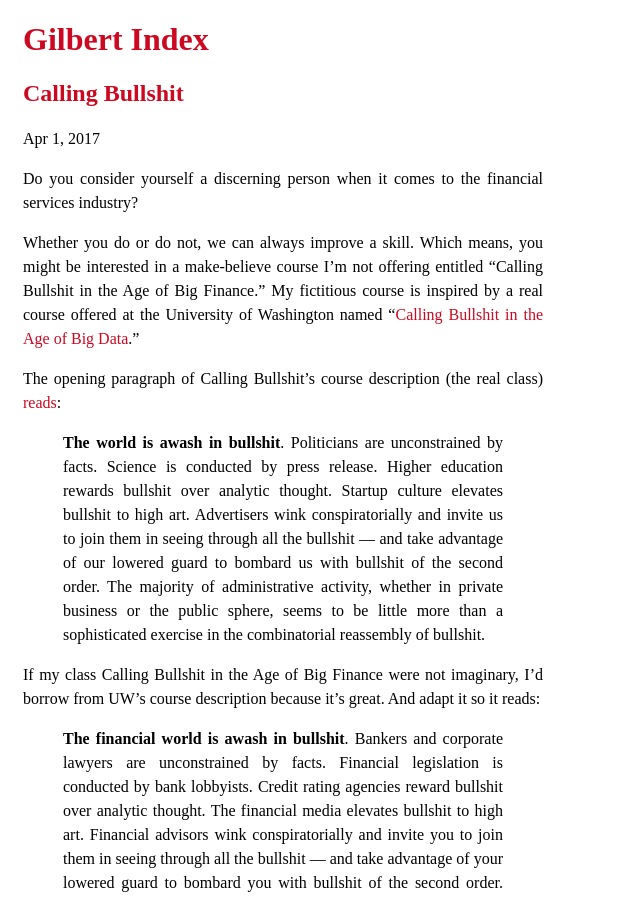
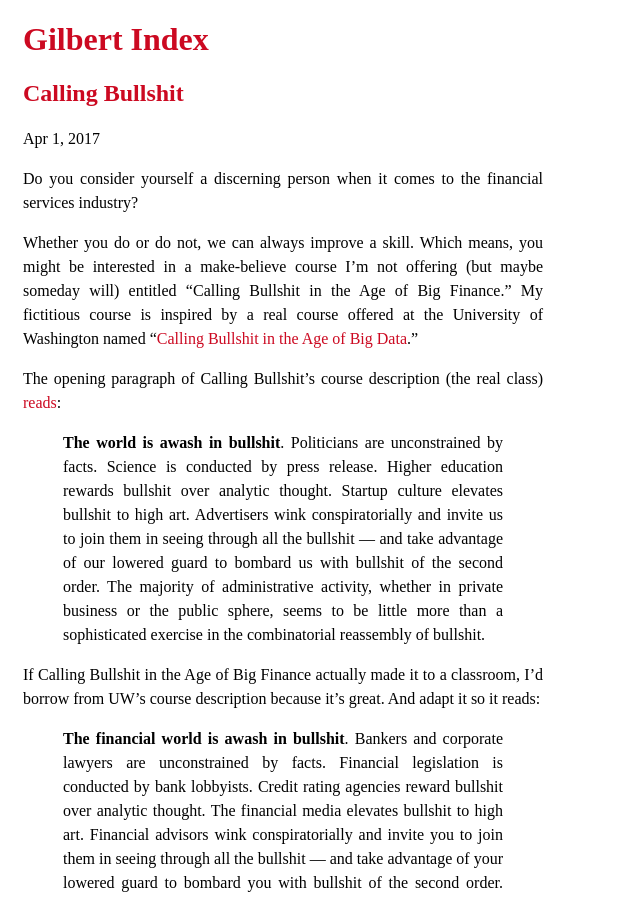
Before and after one commit to danilosierrac/gilbert-index, a Jekyll site: the page built from _posts/2017-04-01-calling-bullshit.md, in a window 1280 px wide and 900 px high. Shown: the whole window, without its empty margins (0-640 px from the left). Built offline with Jekyll 4.4.1, drawn with Linux system fonts in a browser that asks for light colours.

Commit message:
article: Edited Calling Bullshit

```diff
--- a/_posts/2017-04-01-calling-bullshit.md
+++ b/_posts/2017-04-01-calling-bullshit.md
@@ -7,13 +7,13 @@
 
 Do you consider yourself a discerning person when it comes to the financial services industry?
 
-Whether you do or do not, we can always improve a skill. Which means, you might be interested in a make-believe course I’m not offering entitled “Calling Bullshit in the Age of Big Finance.” My fictitious course is inspired by a real course offered at the University of Washington named “[Calling Bullshit in the Age of Big Data](http://callingbullshit.org/index.html).”
+Whether you do or do not, we can always improve a skill. Which means, you might be interested in a make-believe course I’m not offering (but maybe someday will) entitled “Calling Bullshit in the Age of Big Finance.” My fictitious course is inspired by a real course offered at the University of Washington named “[Calling Bullshit in the Age of Big Data](http://callingbullshit.org/index.html).”
 
 The opening paragraph of Calling Bullshit’s course description (the real class) [reads](http://callingbullshit.org/index.html):
 
 > **The world is awash in bullshit**. Politicians are unconstrained by facts. Science is conducted by press release. Higher education rewards bullshit over analytic thought. Startup culture elevates bullshit to high art. Advertisers wink conspiratorially and invite us to join them in seeing through all the bullshit — and take advantage of our lowered guard to bombard us with bullshit of the second order. The majority of administrative activity, whether in private business or the public sphere, seems to be little more than a sophisticated exercise in the combinatorial reassembly of bullshit.
 
-If my class Calling Bullshit in the Age of Big Finance were not imaginary, I’d borrow from UW’s course description because it’s great. And adapt it so it reads:
+If Calling Bullshit in the Age of Big Finance actually made it to a classroom, I’d borrow from UW’s course description because it’s great. And adapt it so it reads:
 
 > **The financial world is awash in bullshit**. Bankers and corporate lawyers are unconstrained by facts. Financial legislation is conducted by bank lobbyists. Credit rating agencies reward bullshit over analytic thought. The financial media elevates bullshit to high art. Financial advisors wink conspiratorially and invite you to join them in seeing through all the bullshit — and take advantage of your lowered guard to bombard you with bullshit of the second order. And dupe you into paying outlandish fees for financial products you don't understand. The majority of financial services activity, whether in retail banking (think Wells Fargo) or investment banking (think Lehman Brothers), seems to be little more than a sophisticated exercise in the combinatorial reassembly of bullshit (think phony bank accounts, mortgage-backed securities, credit default swaps, and sketchy variable-interest mortgages).
 
```
